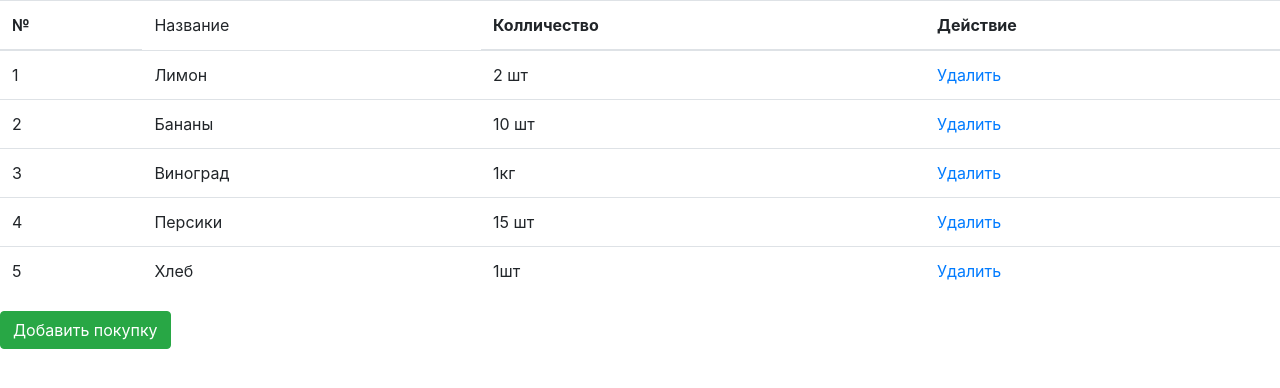
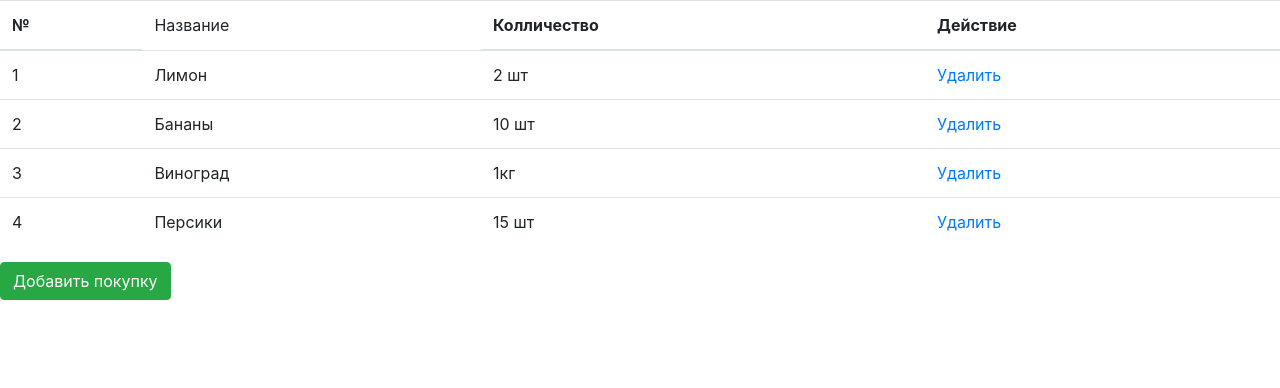
Before and after one commit to annaterekhova78/todolist, a plain HTML site: page index.html in a window 1280 px wide. Drawn offline with nearby package versions, Linux system fonts and the light colour scheme.

Commit message:
remove line

```diff
--- a/index.html
+++ b/index.html
@@ -44,13 +44,6 @@
                 <td>15 шт</td>
                 <td><a href="#">Удалить</a></td>
             </tr>
-
-            <tr>
-                <td>5</td>
-                <td>Хлеб</td>
-                <td>1шт</td>
-                <td><a href="#">Удалить</a></td>
-            </tr>
         </tbody>
      </table>
      <a class="btn btn-success" href="#">Добавить покупку</a>
```
